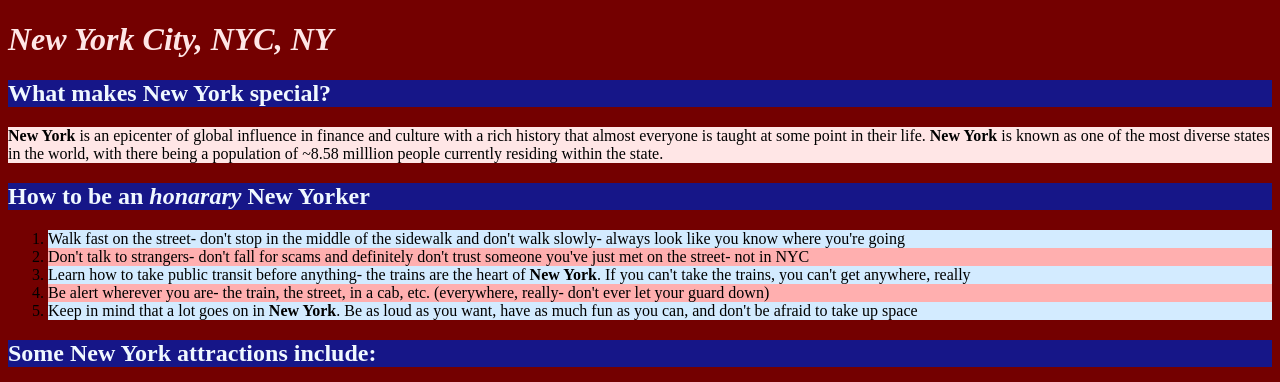
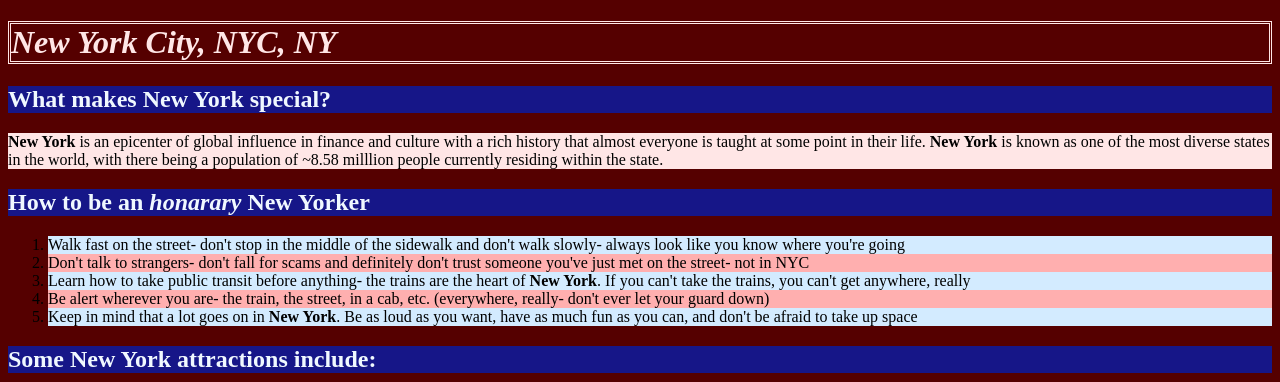
Before and after one commit to True-TM/2-P-Unit-2-Project, a plain HTML site: page index.html in a window 1280 px wide. Shown: the top 382 px of the page. Drawn offline with Linux system fonts and the light colour scheme.

Commit message:
updated done

```diff
--- a/index.html
+++ b/index.html
@@ -25,6 +25,10 @@ Select ONE Additional Feature to Add
             h1 {
                 color: rgb(255, 230, 230);
 
+            }
+
+            h1 {
+                border: double
             }
 
             h2 {
@@ -102,7 +106,7 @@ there being a population of ~8.58 milllion people currently residing within the
 
 <img src="https://images.squarespace-cdn.com/content/v1/518a56c0e4b0f73b5500b4b6/91ef771a-9c3f-4548-b90d-aab83019a0d9/Screenshot+2022-07-07+162029_1.png" width="500"
     </head>
-    <body style="background-color:rgb(116, 0, 0)">
+    <body style="background-color:rgb(85, 0, 0)">
 
 
     </body>
```
